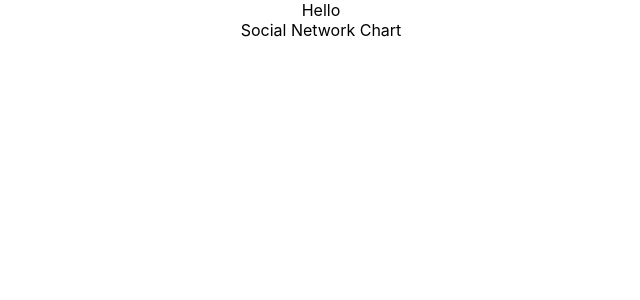
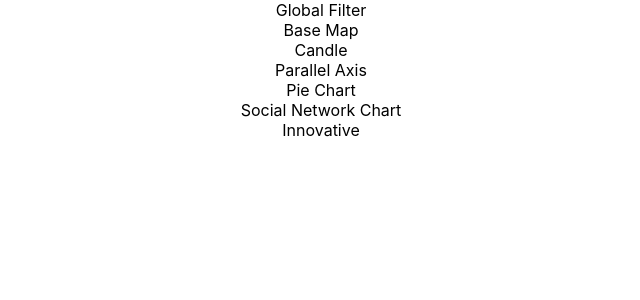
Before and after one commit to sanjanamukherjee/VastChallenge2022, a React (Create React App) app in the folder my-app/: page / in a window 1280 px wide. Shown: the top 300 px of the page, without its empty margins (319-959 px from the left). Built offline with nearby package versions, Linux system fonts and the light colour scheme; the HTML template or start-up script is replaced by a standard one.

Commit message:
boilerplate v2: mui and child components

```diff
--- a/my-app/package.json
+++ b/my-app/package.json
@@ -3,6 +3,9 @@
   "version": "0.1.0",
   "private": true,
   "dependencies": {
+    "@emotion/react": "^11.11.1",
+    "@emotion/styled": "^11.11.0",
+    "@mui/material": "^5.14.18",
     "@testing-library/jest-dom": "^5.17.0",
     "@testing-library/react": "^13.4.0",
     "@testing-library/user-event": "^13.5.0",
--- a/my-app/src/App.js
+++ b/my-app/src/App.js
@@ -1,15 +1,13 @@
-import logo from './logo.svg';
 import './App.css';
 import DataProvider from './Context';
-import SocialNetwork from './components/charts/SocialNetwork';
+import MainComponent from './components/Main';
 
 function App() {
   return (
     <div className="App">
       <DataProvider>
         <div>
-          Hello
-          <SocialNetwork/>
+          <MainComponent/>
         </div>
       </DataProvider>
     </div>
--- a/my-app/src/components/GlobalFilter.js
+++ b/my-app/src/components/GlobalFilter.js
@@ -0,0 +1,11 @@
+import React from "react";
+
+const GlobalFilter = () => {
+    return (
+        <div>
+           Global Filter
+        </div>
+    )
+}
+
+export default GlobalFilter;
--- a/my-app/src/components/Main.js
+++ b/my-app/src/components/Main.js
@@ -0,0 +1,25 @@
+import React from "react";
+import BaseMap from "./charts/BaseMap";
+import Candle from "./charts/Candle";
+import ParallelAxis from "./charts/ParallelAxis";
+import PieChart from "./charts/PieChart";
+import SocialNetwork from "./charts/SocialNetwork";
+import Innovative from "./charts/Innovative";
+
+import GlobalFilter from "./GlobalFilter";
+
+const MainComponent = () => {
+    return (
+        <div>
+            <GlobalFilter/>
+            <BaseMap/>
+            <Candle/>
+            <ParallelAxis/>
+            <PieChart/>
+            <SocialNetwork/>
+            <Innovative/>
+        </div>
+    )
+}
+
+export default MainComponent;
--- a/my-app/src/components/charts/BaseMap.js
+++ b/my-app/src/components/charts/BaseMap.js
@@ -0,0 +1,11 @@
+import React from "react";
+
+const BaseMap = () => {
+    return (
+        <div>
+            Base Map
+        </div>
+    )
+}
+
+export default BaseMap;
--- a/my-app/src/components/charts/Candle.js
+++ b/my-app/src/components/charts/Candle.js
@@ -0,0 +1,11 @@
+import React from "react";
+
+const Candle = () => {
+    return (
+        <div>
+            Candle
+        </div>
+    )
+}
+
+export default Candle;
--- a/my-app/src/components/charts/Innovative.js
+++ b/my-app/src/components/charts/Innovative.js
@@ -0,0 +1,11 @@
+import React from "react";
+
+const Innovative = () => {
+    return (
+        <div>
+            Innovative
+        </div>
+    )
+}
+
+export default Innovative;
--- a/my-app/src/components/charts/ParallelAxis.js
+++ b/my-app/src/components/charts/ParallelAxis.js
@@ -0,0 +1,11 @@
+import React from "react";
+
+const ParallelAxis = () => {
+    return (
+        <div>
+            Parallel Axis
+        </div>
+    )
+}
+
+export default ParallelAxis;
--- a/my-app/src/components/charts/PieChart.js
+++ b/my-app/src/components/charts/PieChart.js
@@ -0,0 +1,11 @@
+import React from "react";
+
+const PieChart = () => {
+    return (
+        <div>
+            Pie Chart
+        </div>
+    )
+}
+
+export default PieChart;
```
Also changed, not shown: 1 other file (tests, documents, lock files or other folders).
